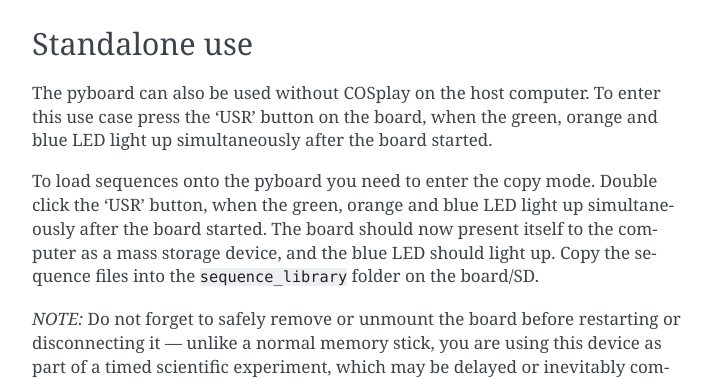
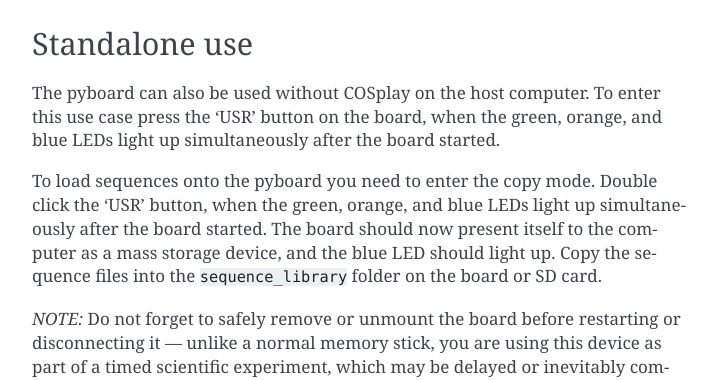
Before and after one commit to IBT-FMI/COSplay, a Sphinx documentation site: the page built from documentation/pyboard.rst, in a window 1280 px wide and 900 px high, scrolled down 1769 px. Shown: the part 179-559 px from the top of the window, without its empty margins (388-1107 px from the left). Built offline with Sphinx 7.4.7, drawn with Linux system fonts in a browser that asks for light colours; formulas are drawn with MathJax 3; some of the changed text lies outside the part shown.

Commit message:
Style improvements

```diff
--- a/documentation/pyboard.rst
+++ b/documentation/pyboard.rst
@@ -10,7 +10,7 @@
 COSplay is designed for and tested on a pyboard-based device with specific input and output capabilities.
 We refer to this device as a COSplayer.
 While the software needs no additional hardware other than the pyboard itself in order to function, trigger delivery to the pyboard, as well as usage of output signals is only feasible given additional components.
-Here we provide instructions on how to reproduce a second-generation COSplayer (usable with COSplay `commit 76db2a9 <https://github.com/IBT-FMI/COSplay/commit/76db2a945aab5add3988f7be122372c400808396>`_. ) and newer).
+Here we provide instructions on how to reproduce a second-generation COSplayer (usable with COSplay `commit 76db2a9 <https://github.com/IBT-FMI/COSplay/commit/76db2a945aab5add3988f7be122372c400808396>`_ and newer).
 A (more cursory) description of the first-generation device can be found in the documentation of older versions.
 
 Components
@@ -44,6 +44,7 @@
 LED Pattern Legend
 ==================
 
+
 .. graphviz:: workflow.dot
 
 Green, orange and blue:
@@ -72,11 +73,12 @@
 ==============
 
 The pyboard can also be used without COSplay on the host computer.
-To enter this use case press the 'USR' button on the board, when the green,
-orange and blue LED light up simultaneously after the board started.
+To enter this use case press the 'USR' button on the board, when the green, orange, and blue LEDs light up simultaneously after the board started.
 
 To load sequences onto the pyboard you need to enter the copy mode.
-Double click the 'USR' button, when the green, orange and blue LED light up simultaneously after the board started. The board should now present itself to the computer as a mass storage device, and the blue LED should light up. Copy the sequence files into the ``sequence_library`` folder on the board/SD.
+Double click the 'USR' button, when the green, orange, and blue LEDs light up simultaneously after the board started.
+The board should now present itself to the computer as a mass storage device, and the blue LED should light up.
+Copy the sequence files into the ``sequence_library`` folder on the board or SD card.
 
 *NOTE:* Do not forget to safely remove or unmount the board before restarting or disconnecting it --- unlike a normal memory stick, you are using this device as part of a timed scientific experiment, which may be delayed or inevitably compromised by corrupted memory.
 
```
